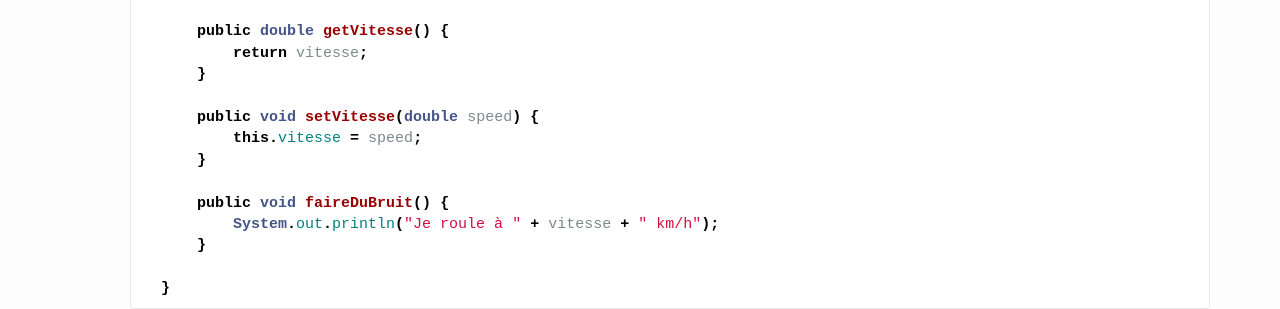
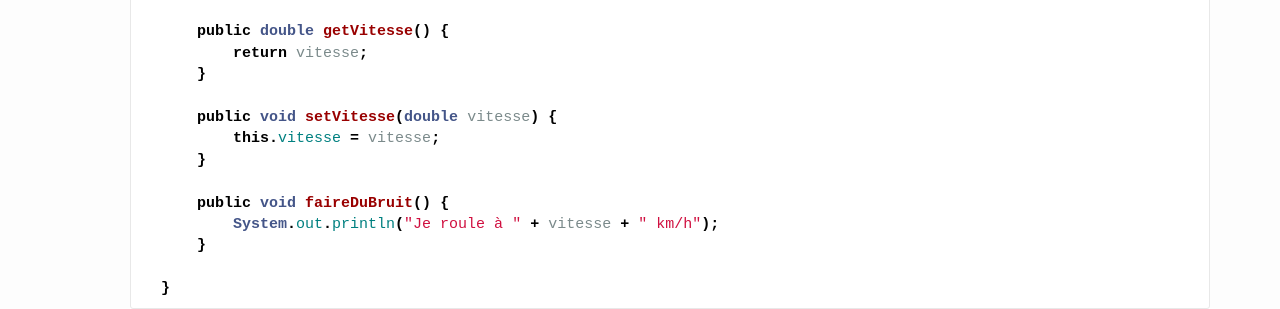
Before and after one commit to geiilyon/geiilyon.github.io, a Jekyll site: the page built from _collection_enonces/tp2.md, in a window 1280 px wide and 900 px high, scrolled down 1202 px. Shown: the part 151-460 px from the top of the window. Built offline with Jekyll 4.4.1, drawn with Linux system fonts in a browser that asks for light colours; nearby versions of some CDN libraries; Markdown is read by kramdown in place of the engine named in the settings.

Commit message:
Speed renommé en vitesse

```diff
--- a/_collection_enonces/tp2.md
+++ b/_collection_enonces/tp2.md
@@ -38,8 +38,8 @@ Pour illustrer les principaux éléments de syntaxe Java liés à l'héritage no
                 return vitesse;
             }
 
-            public void setVitesse(double speed) {
-                this.vitesse = speed;
+            public void setVitesse(double vitesse) {
+                this.vitesse = vitesse;
             }
 
             public void faireDuBruit() {
```
